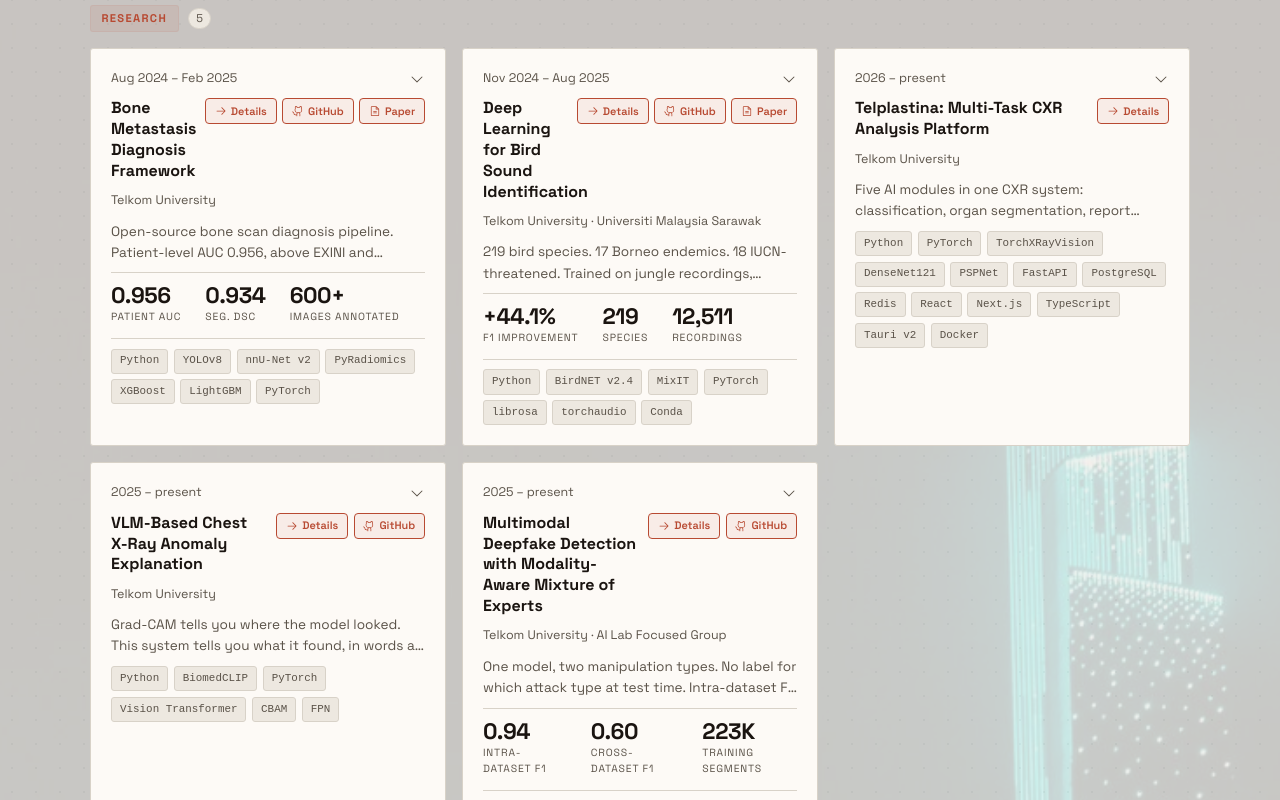
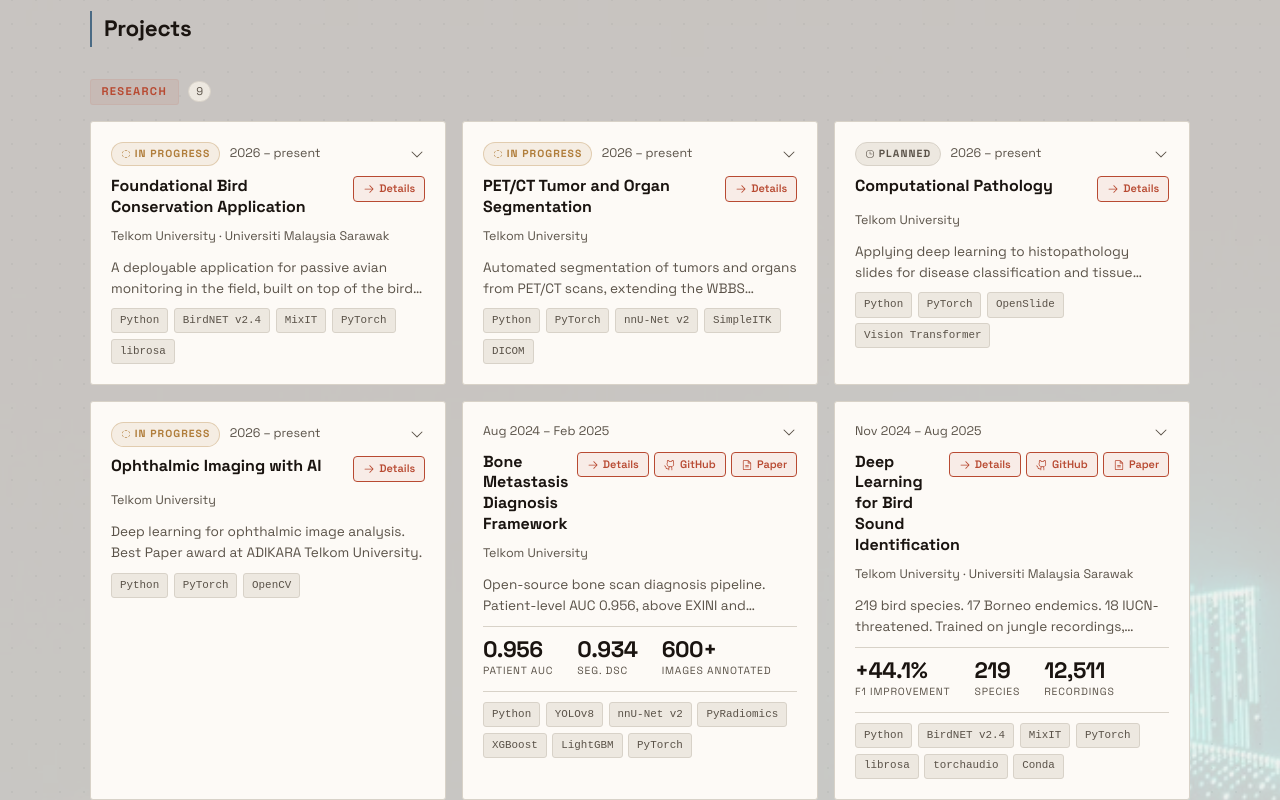
Before and after one commit to Liamours/portofolio-app, a Nuxt app: page / in a window 1280 px wide. Shown: the part 4140-4940 px from the top of the page. Built offline with nearby package versions, Linux system fonts and the light colour scheme.

Commit message:
Add in-progress projects: bird conservation app, PET/CT, comp pathology, ophthalmic; ADIKARA best paper

```diff
--- a/app/components/ui/ProjectCard.vue
+++ b/app/components/ui/ProjectCard.vue
@@ -2,6 +2,11 @@
   <div class="card" :class="{ expanded }">
     <div class="card-top" @click="expanded = !expanded">
       <div class="card-meta">
+        <span v-if="project.status" class="status-badge" :class="`status-${project.status}`">
+          <Icon name="ph:circle-dashed" size="10" v-if="project.status === 'in-progress'" />
+          <Icon name="ph:clock" size="10" v-else />
+          {{ project.status === 'in-progress' ? 'In Progress' : 'Planned' }}
+        </span>
         <span v-if="project.period" class="card-period">{{ project.period }}</span>
         <div class="spacer" />
         <Icon name="ph:caret-down" class="caret" :class="{ rotated: expanded }" size="16" />
@@ -136,6 +141,30 @@
   color: #fff;
 }
 
+.status-badge {
+  display: flex;
+  align-items: center;
+  gap: 0.25rem;
+  font-size: 0.65rem;
+  font-weight: 700;
+  text-transform: uppercase;
+  letter-spacing: 0.1em;
+  padding: 0.18rem 0.55rem;
+  border-radius: 99px;
+}
+
+.status-in-progress {
+  color: #B07D3A;
+  background: rgba(176, 125, 58, 0.1);
+  border: 1px solid rgba(176, 125, 58, 0.3);
+}
+
+.status-planned {
+  color: var(--text-muted);
+  background: var(--surface-2);
+  border: 1px solid var(--border);
+}
+
 .card-period {
   font-size: 0.78rem;
   color: var(--text-muted);
--- a/app/types/portfolio.ts
+++ b/app/types/portfolio.ts
@@ -33,6 +33,7 @@
   id: string
   title: string
   type: 'research' | 'industrial' | 'software'
+  status?: 'in-progress' | 'planned'
   period: string
   institution?: string
   funding?: string
--- a/public/data/experience.json
+++ b/public/data/experience.json
@@ -78,6 +78,16 @@
     ]
   },
   {
+    "role": "Best Paper Award, Ophthalmic Imaging with AI",
+    "organization": "ADIKARA, School of Computing, Telkom University",
+    "period": "2026",
+    "type": "competition",
+    "highlights": [
+      "Best Paper award for research on AI-assisted ophthalmic image analysis",
+      "Presented at ADIKARA, School of Computing, Telkom University"
+    ]
+  },
+  {
     "role": "Team Leader, Innovation Division · Best Proposal",
     "organization": "ADIKARA 2024, School of Computing, Telkom University",
     "period": "Feb 2025",
--- a/public/data/projects.json
+++ b/public/data/projects.json
@@ -1,4 +1,64 @@
 [
+  {
+    "id": "bird-conservation-app",
+    "title": "Foundational Bird Conservation Application",
+    "type": "research",
+    "status": "in-progress",
+    "period": "2026 – present",
+    "institution": "Telkom University · Universiti Malaysia Sarawak",
+    "summary": "A deployable application for passive avian monitoring in the field, built on top of the bird species identification research. Targets conservation teams working with endangered and endemic species in Indonesia and Malaysia.",
+    "highlights": [
+      "Wraps the BirdNET-based classification pipeline into a field-usable application",
+      "Designed for deployment in jungle monitoring stations with intermittent connectivity",
+      "Target users: conservation officers and wildlife researchers in Borneo"
+    ],
+    "stack": ["Python", "BirdNET v2.4", "MixIT", "PyTorch", "librosa"]
+  },
+  {
+    "id": "petct-segmentation",
+    "title": "PET/CT Tumor and Organ Segmentation",
+    "type": "research",
+    "status": "in-progress",
+    "period": "2026 – present",
+    "institution": "Telkom University",
+    "summary": "Automated segmentation of tumors and organs from PET/CT scans, extending the WBBS segmentation work into full-body oncology imaging.",
+    "highlights": [
+      "Targets multi-organ and tumor segmentation from combined PET/CT volumes",
+      "Builds on nnU-Net v2 experience from the WBBS bone scan pipeline",
+      "Collaboration with nuclear medicine imaging specialists"
+    ],
+    "stack": ["Python", "PyTorch", "nnU-Net v2", "SimpleITK", "DICOM"]
+  },
+  {
+    "id": "computational-pathology",
+    "title": "Computational Pathology",
+    "type": "research",
+    "status": "planned",
+    "period": "2026 – present",
+    "institution": "Telkom University",
+    "summary": "Applying deep learning to histopathology slides for disease classification and tissue analysis. Early-stage research direction.",
+    "highlights": [
+      "Whole-slide image (WSI) analysis using patch-based deep learning",
+      "Targeting cancer grading and tissue classification tasks",
+      "Research direction building on medical imaging expertise from WBBS and CXR projects"
+    ],
+    "stack": ["Python", "PyTorch", "OpenSlide", "Vision Transformer"]
+  },
+  {
+    "id": "ophthalmic-imaging",
+    "title": "Ophthalmic Imaging with AI",
+    "type": "research",
+    "status": "in-progress",
+    "period": "2026 – present",
+    "institution": "Telkom University",
+    "summary": "Deep learning for ophthalmic image analysis. Best Paper award at ADIKARA Telkom University.",
+    "highlights": [
+      "Best Paper award at ADIKARA, School of Computing, Telkom University",
+      "Automated analysis of ophthalmic images for clinical decision support",
+      "Extends the medical imaging pipeline approach to ophthalmology"
+    ],
+    "stack": ["Python", "PyTorch", "OpenCV"]
+  },
   {
     "id": "bone-metastasis",
     "title": "Bone Metastasis Diagnosis Framework",
```
